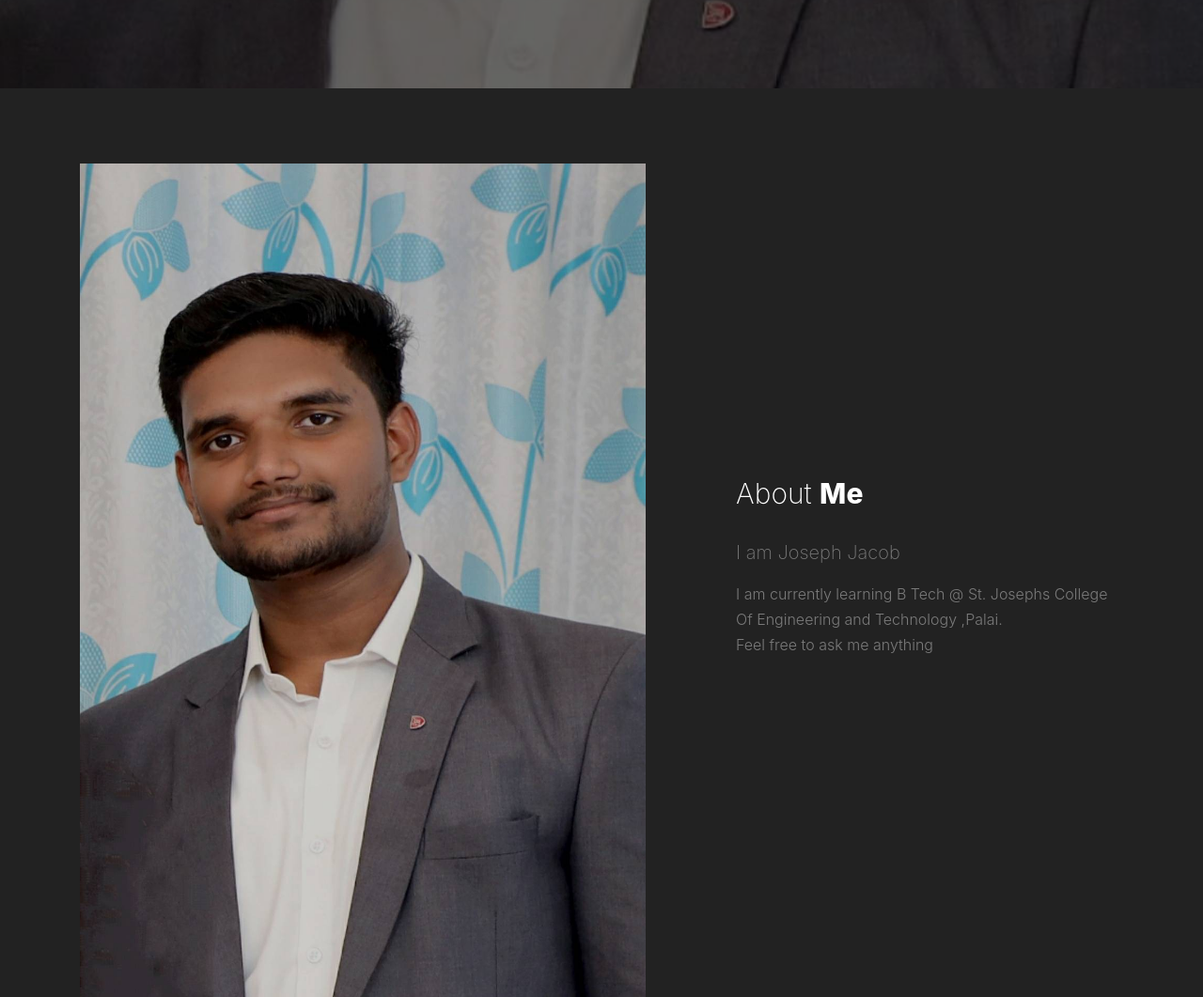
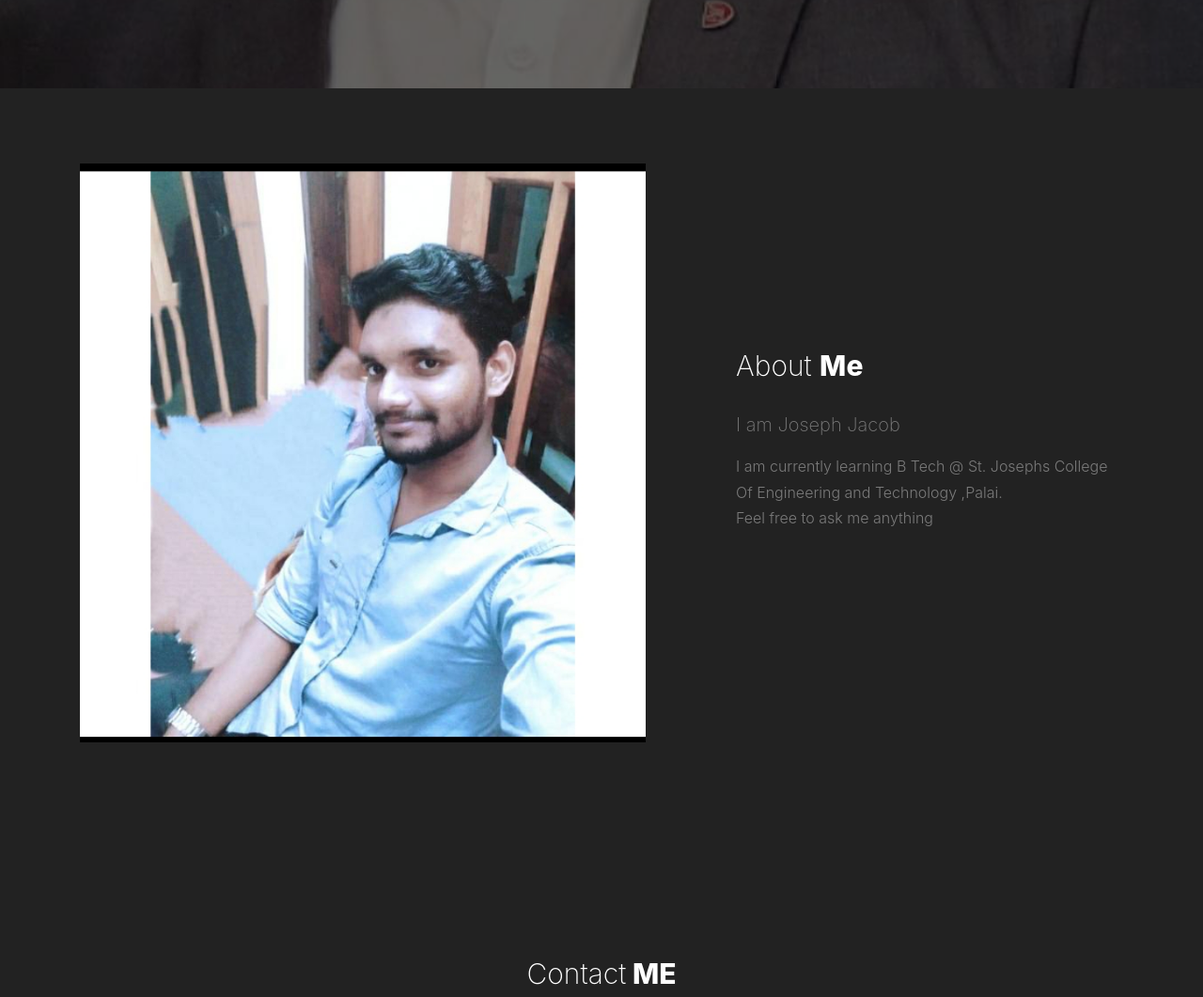
Before and after one commit to joseph-jacob/personalPortfolio, a plain HTML site: page index.html in a window 1280 px wide. Shown: the part 706-1767 px from the top of the page at 94% size. Drawn offline with nearby package versions, Linux system fonts and the light colour scheme; files whose address does not match are found by name.

Commit message:
Update index.html

```diff
--- a/index.html
+++ b/index.html
@@ -67,7 +67,7 @@
 		<div class="container">
 			<div class="row mb-5 align-items-center">
 				<div class="col-lg-7 pr-lg-5 mb-5 mb-lg-0">
-					<img src="images/Joseph_5.jpeg" alt="Image placeholder" class="img-fluid">
+					<img src="images/Joseph_1.jpeg" alt="Image placeholder" class="img-fluid">
 				</div>
 				<div class="col-lg-5 pl-lg-5">
 					<div class="section-heading">
```
